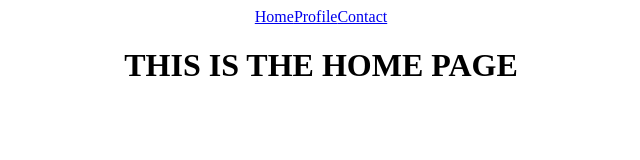
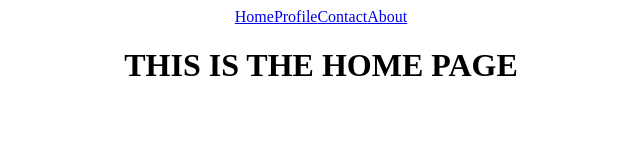
Before and after one commit to Bellagirl-maker/resume-builder, a React (Create React App) app: page / in a window 1280 px wide. Shown: the top 160 px of the page, without its empty margins (319-959 px from the left). Built offline with nearby package versions, Linux system fonts and the light colour scheme.

Commit message:
Update App.js

```diff
--- a/src/Navbar.js
+++ b/src/Navbar.js
@@ -6,6 +6,7 @@ export const Navbar = () => {
           <Link to="/">Home</Link>
           <Link to="/profile">Profile</Link>
           <Link to="/contact">Contact</Link>
+          <Link to="/about">About</Link>
         </div>
     )
 }
```
